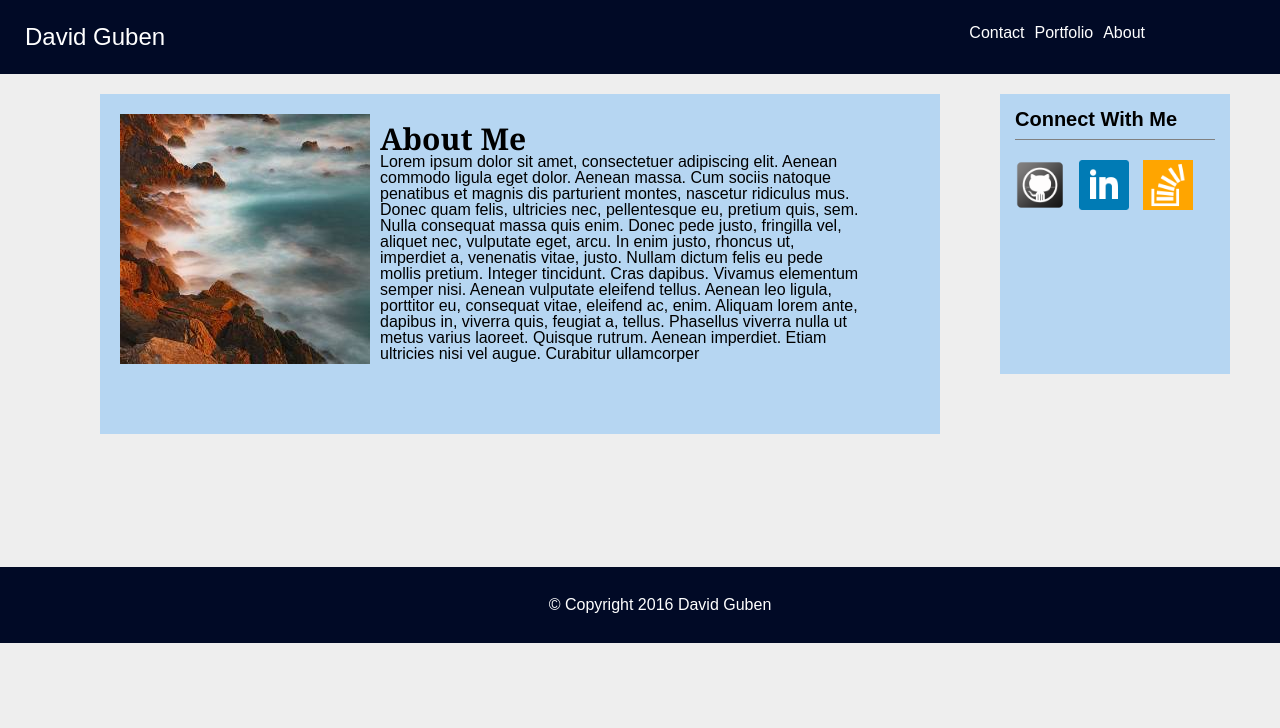
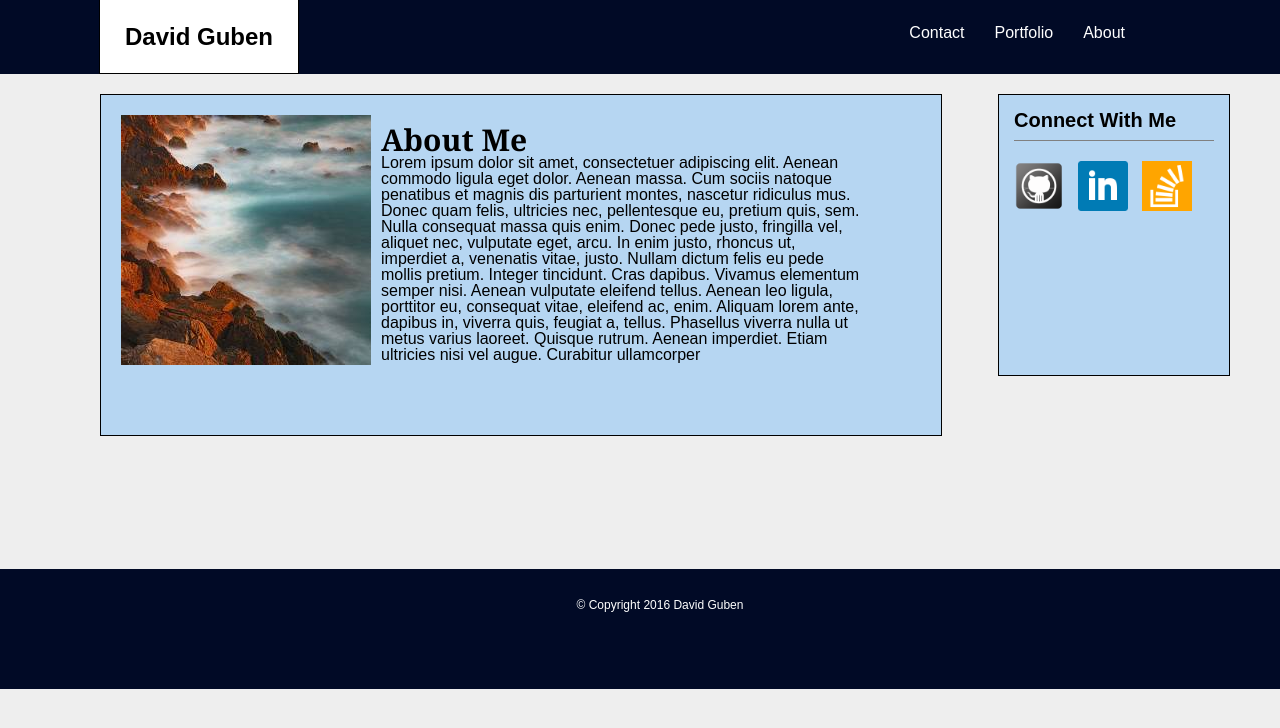
Before and after one commit to DavidGuben/Basic-Portfolio, a PHP site: page / in a window 1280 px wide. Shown: the top 728 px of the page. Run offline with PHP 8.4, Linux system fonts and the light colour scheme.

Commit message:
changing layout and css markup

```diff
--- a/assets/css/style.css
+++ b/assets/css/style.css
@@ -16,6 +16,7 @@
 	height: 250px;
 	float: right;
 	background-color: #B6D6F2;
+	border: 1px solid #000;
 }
 #aboutsection {
 	padding:20px 20px 20px 20px;
@@ -25,14 +26,17 @@
 	width: 800px;
 	height: 300px;
 	background-color: #B6D6F2;
+	border: 1px solid #000;
 }
 #footer {
+	font-size:12px;
 	margin-top:130px;
 	color:#fff;
 	position: fixed;
+	text-align:center;
 	float: left;
 	width: 100%;
-	text-align: center;
+	height:60px;
 	background-color: #010A26;
 	padding: 30px 20px 30px 20px;
 }
@@ -51,7 +55,13 @@
 	margin-top: 20px;
 }
 .logo {
+	border: 1px solid #000;
+	font-weight:bold;
+	color:#000;
+	padding: 25px 25px 23px 25px;
+	margin-left:74px;
 	font-size:24px;
+	background-color:#fff;
 }
 
 ul {
@@ -84,7 +94,10 @@ a {
 	text-decoration: none;
 }
 li {
-	margin-right: 10px;
+	margin-right: 30px;
+}
+li:hover {
+	text-decoration:underline;
 }
 body {
 	background-color: #eee;
```
